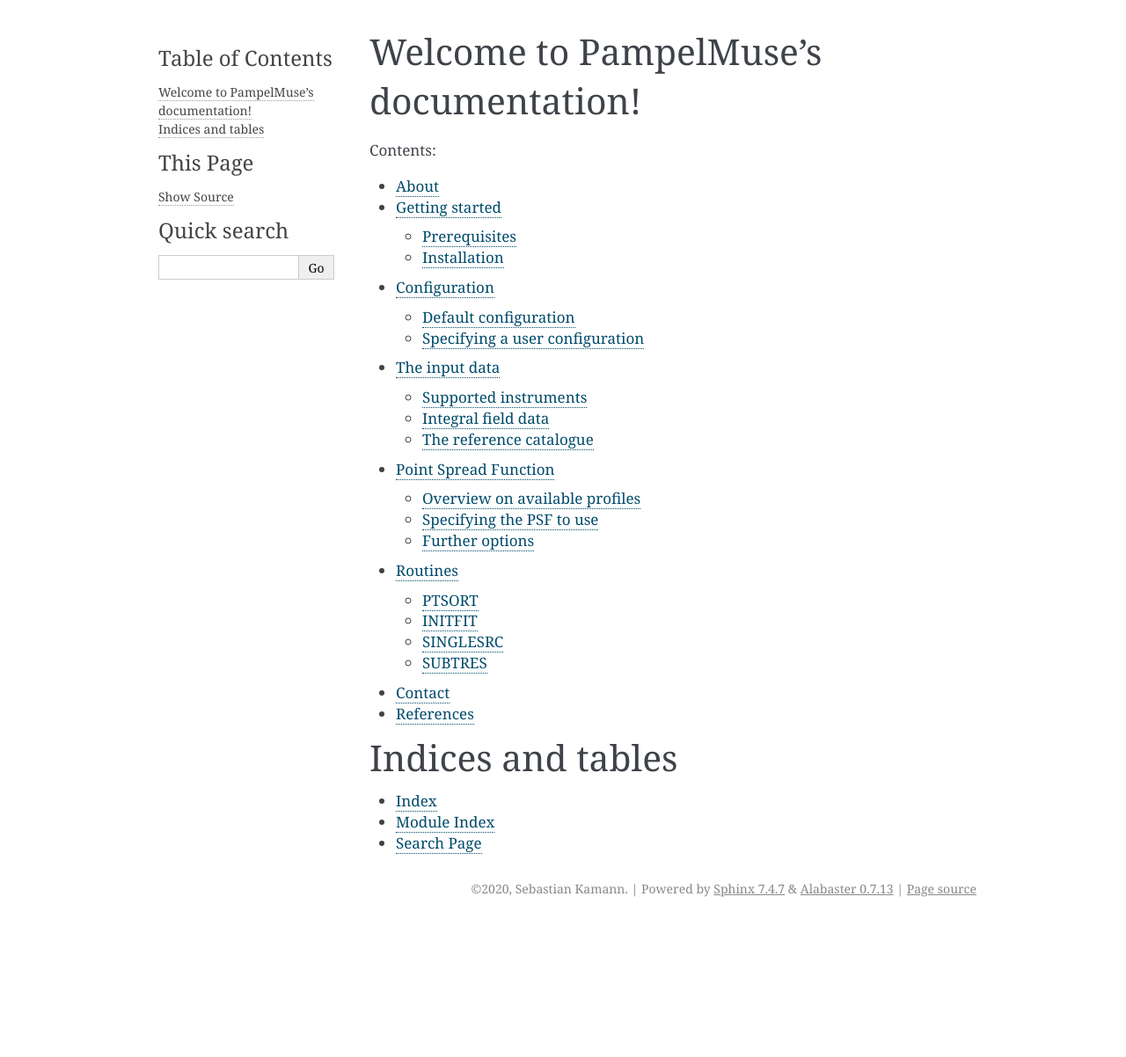
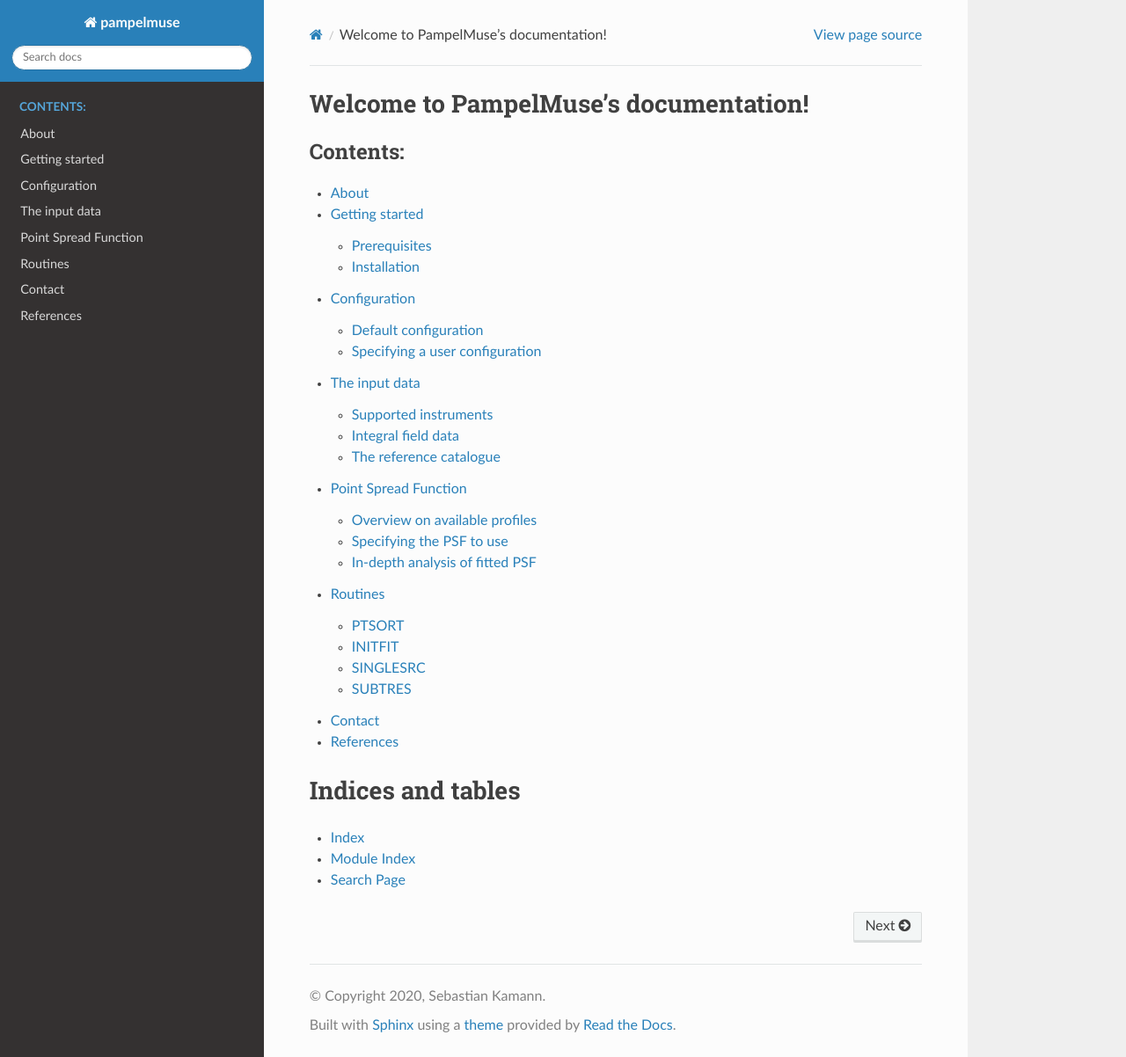
Before and after one commit to lcjohnso/pampelmuse, a Sphinx documentation site: the page built from docs/index.rst, in a window 1280 px wide and 1202 px high. Shown: the whole window at 88% size. Built offline with Sphinx 7.4.7 and the Read the Docs theme 2.0.0, drawn with Linux system fonts in a browser that asks for light colours.

Commit message:
Continued conversion of documentation. Completed section on PSF. Changed layout.

```diff
--- a/docs/conf.py
+++ b/docs/conf.py
@@ -13,6 +13,7 @@
 # import os
 # import sys
 # sys.path.insert(0, os.path.abspath('.'))
+import sphinx_rtd_theme
 
 
 # -- Project information -----------------------------------------------------
@@ -32,7 +33,8 @@
 # ones.
 extensions = [
     'sphinx.ext.napoleon',
-    'sphinx.ext.autodoc'
+    'sphinx.ext.autodoc',
+    "sphinx_rtd_theme",
 ]
 
 # Add any paths that contain templates here, relative to this directory.
@@ -49,7 +51,7 @@
 # The theme to use for HTML and HTML Help pages.  See the documentation for
 # a list of builtin themes.
 #
-html_theme = 'alabaster'
+html_theme = "sphinx_rtd_theme"
 
 # Add any paths that contain custom static files (such as style sheets) here,
 # relative to this directory. They are copied after the builtin static files,
--- a/docs/psf.rst
+++ b/docs/psf.rst
@@ -79,8 +79,13 @@
 -------------------------
 
 To specify the properties of the PSF during the analysis, one needs to modify the `psf` section of the PampelMuse
-:ref:`configuration <user-configuration>`. First, one needs to specify which profile should be used. This can be using
-the following configuration parameter.
+:ref:`configuration <user-configuration>`.
+
+Setting the PSF type and parameters
+^^^^^^^^^^^^^^^^^^^^^^^^^^^^^^^^^^^
+
+First, one needs to specify which type of profile should be used. This can be using the following configuration
+parameter.
 
 psf|profile : string
     The analytical PSF profile used during the analysis. Currently supported are `gauss`, `moffat`, `double_gauss`,
@@ -91,7 +96,6 @@
 
 .. table:: Overview of PSF parameters
     :name: table-psf-parameters
-    :align: right
 
     +-----------+-------------+-------------+----------------+-----------------+----------------+----------+
     | Parameter | `gauss`     | `moffat`    | `double_gauss` | `double_moffat` | `moffat_gauss` | `maoppy` |
@@ -145,9 +149,8 @@
 
 The values provided for :math:`{\text FWHM}`, :math:`e`, and :math:`\theta` serve as initial guesses for the fit.
 
-
-Further options
----------------
+Setting the PSF radii
+^^^^^^^^^^^^^^^^^^^^^
 
 Each PSF profile used during the analysis will be defined out to a maximum radius, beyond which the surface intensity
 of the profile is believed to be negligible. This radius can be changed using the following parameter.
@@ -166,5 +169,21 @@
 
     psf|scaling : float
         Scaling factor for the PSF radius, must be :math:`>0` and :math:`<1`. It is defined such that the PSF radius
-        will shrink by a factor math:`2` for every drop in flux by the provided value. A flux reference, the brightest
+        will shrink by a factor :math:`2` for every drop in flux by the provided value. A flux reference, the brightest
         star in the field is used, for which the PSF profile will be defined out to `psf|radius`.
+
+
+In-depth analysis of fitted PSF
+-------------------------------
+
+PampelMuse offers an option to inspect the results of the PSF fits it performed after the analysis is complete. To this
+aim, the following parameter should be enabled.
+
+psf|inspect : boolean
+    If enabled, a FITS-file will be created that contains the details of the individual PSF fits. For each source used
+    to fit the PSF, four extensions will be created, containing the input data of the fits (named `DAT_<ID>`), radial
+    profiles of the input data (named `PR_<ID>`), the fit residuals (named `RES_<ID>`), and the fitted parameters
+    (named `PM_<ID>`). The IDs used to construct the extension names are the same as in the :ref:`reference catalogue
+    <reference_catalogue>`. All data will be stored as a function of wavelength. The file is saved under
+    `<prefix>.psf.fits`, where the same prefix is used that was provided in the user configuration file to indetify the
+    integral field data.
```
